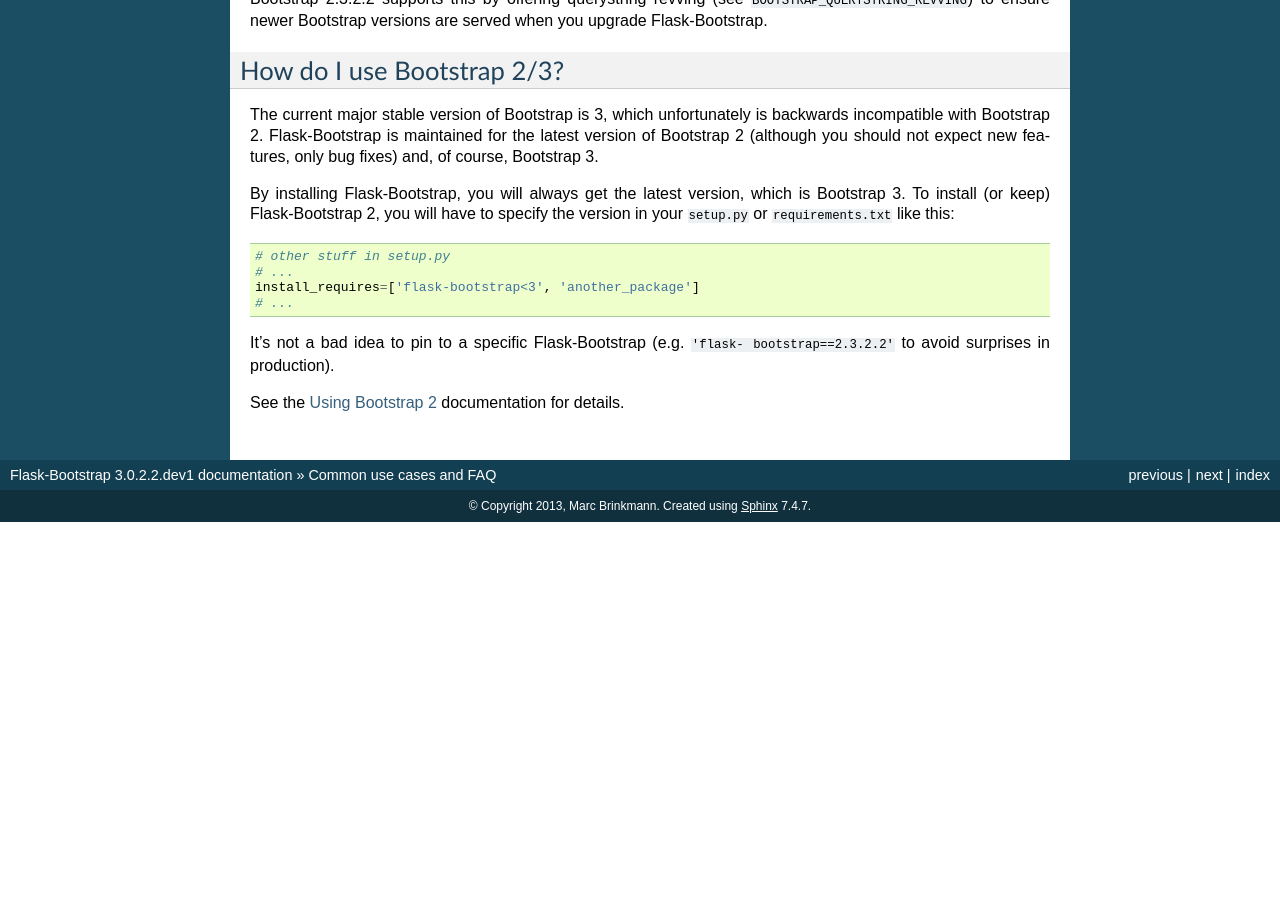
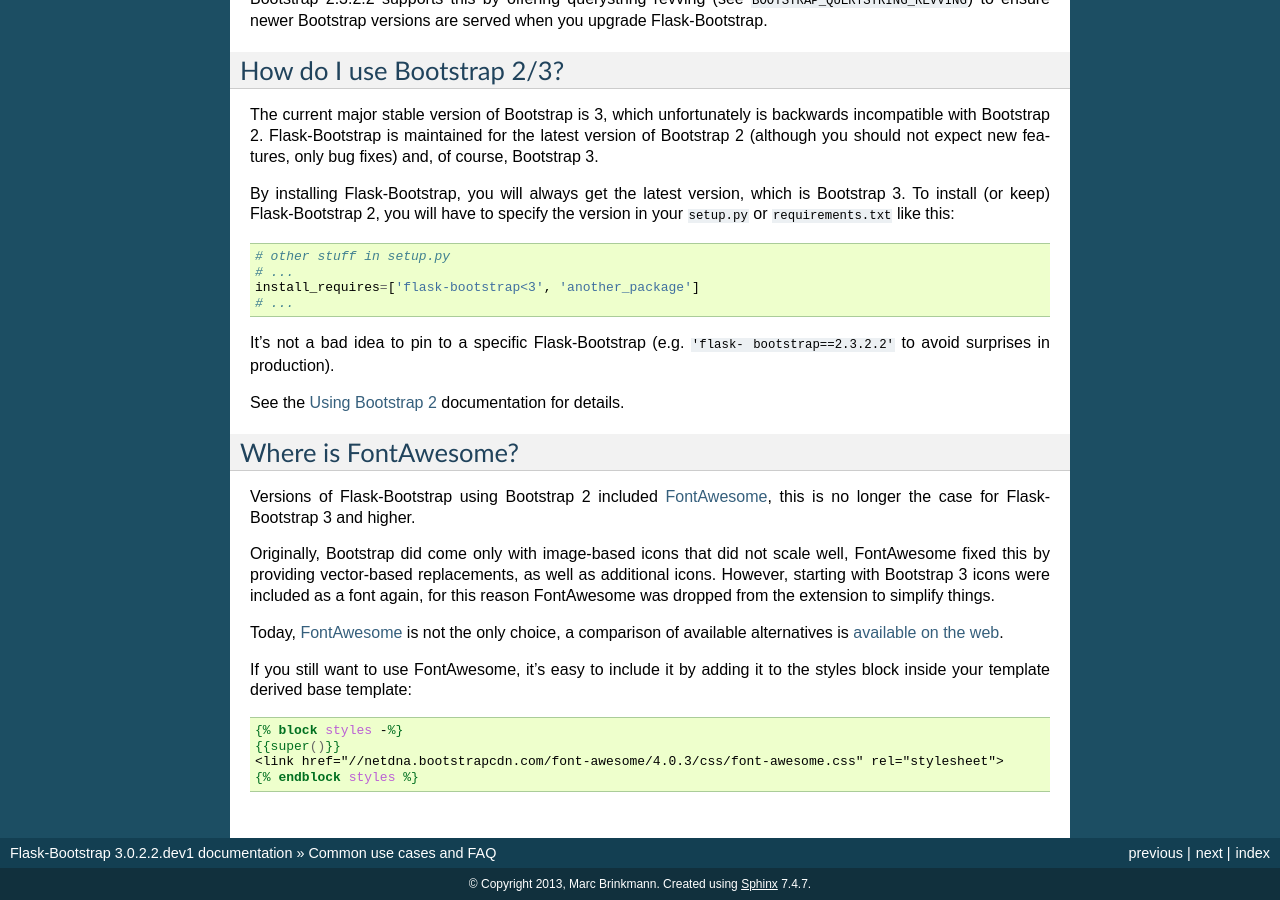
Before and after one commit to snowcooled/Flask-Tabler, a Sphinx documentation site: the page built from docs/faq.rst, in a window 1280 px wide and 900 px high, scrolled down 752 px. Built offline with Sphinx 7.4.7, drawn with Linux system fonts in a browser that asks for light colours; before the commit the page ends 1274 px from its top, so only the background shows below that; some of the changed text lies outside the part shown.

Commit message:
Added answers for FontAwesome use.

```diff
--- a/docs/faq.rst
+++ b/docs/faq.rst
@@ -75,3 +75,30 @@
 bootstrap==2.3.2.2'`` to avoid surprises in production).
 
 See the :doc:`bootstrap2` documentation for details.
+
+
+Where is FontAwesome?
+---------------------
+.. highlight:: jinja
+
+Versions of Flask-Bootstrap using Bootstrap 2 included FontAwesome_, this is no longer the case for Flask-Bootstrap 3 and higher.
+
+Originally, Bootstrap did come only with image-based icons that did not scale
+well, FontAwesome fixed this by providing vector-based replacements, as well as
+additional icons. However, starting with Bootstrap 3 icons were included as a
+font again, for this reason FontAwesome was dropped from the extension to
+simplify things.
+
+Today, FontAwesome_ is not the only choice, a comparison of available
+alternatives is `available on the web
+<http://tagliala.github.io/vectoriconsroundup/>`_.
+
+If you still want to use FontAwesome, it's easy to include it by adding it to
+the styles block inside your template derived base template::
+
+  {% block styles -%}
+  {{super()}}
+  <link href="//netdna.bootstrapcdn.com/font-awesome/4.0.3/css/font-awesome.css" rel="stylesheet">
+  {% endblock styles %}
+
+..  _FontAwesome: http://fontawesome.io
```
